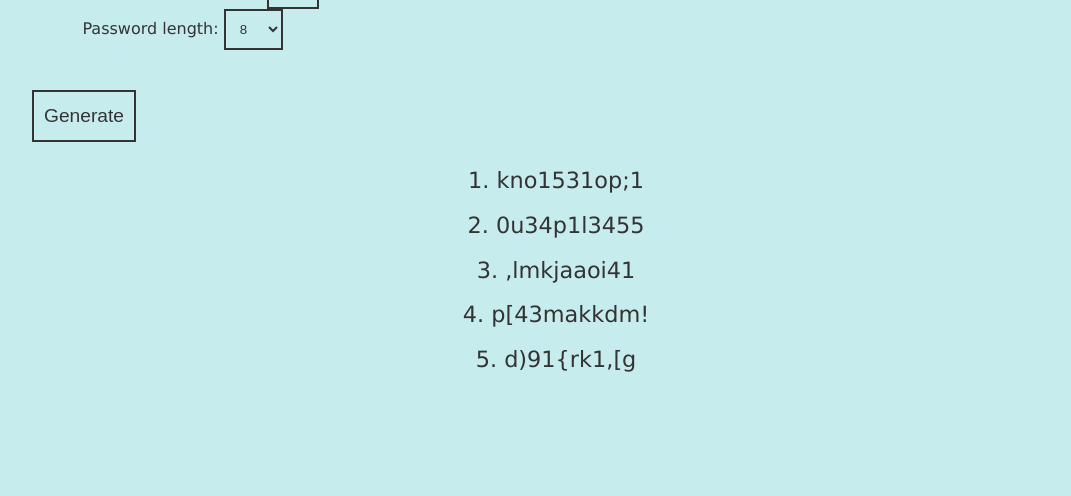
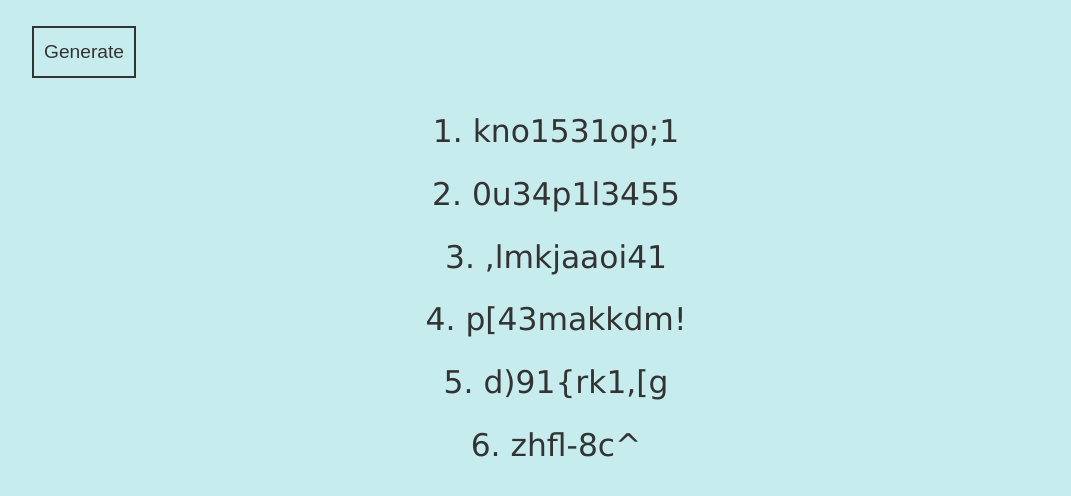
Before and after one commit to STORMTR00P3R/PasswordGenerator, a plain HTML site: page index.html in a window 1280 px wide. Both pictures are taken after a click on the button "Generate". Shown: the part 232-728 px from the top of the page, without its empty margins (104-1175 px from the left). Drawn offline with Linux system fonts and the light colour scheme.

Commit message:
transferfromrepl

```diff
--- a/index.html
+++ b/index.html
@@ -34,7 +34,7 @@
 
     <button onclick="start()">Generate</button>
 
-    <ol>
+    <ol id="passwordList">
         <li>kno1531op;1</li>
         <li>0u34p1l3455</li>
         <li>,lmkjaaoi41</li>
--- a/script.js
+++ b/script.js
@@ -3,3 +3,22 @@ let passwordLength  = document.querySelector('#passwordLength');
 let passwordList    = document.querySelector('#passwordList');
 
 let characters = "abcdefghijklmnopqrstuvwxyz0123456789!@#$%^&*()-={}][\|';:,./<>?'~";
+
+function start() {
+    var amount = passwordsAmount.value;
+    var length = passwordLength.value;
+    for (var i = 0; i < amount; i++) {
+        passwordList.innerHTML += "\n"; // prepend every generator output
+        var li = document.createElement("li");
+        var password = "";
+        for (var j = 0; j < length; j++) {
+            var choice = Math.floor(Math.random() * characters.length);
+            if (choice >= characters.length) {
+                choice = characters.length - 1;
+            }
+            password += characters[choice];
+        }
+        li.innerHTML = password;
+        passwordList.append(li);
+    }
+}
--- a/style.css
+++ b/style.css
@@ -1,5 +1,5 @@
 html {
-    padding: 5% 10%;
+    padding: 0% 10%;
     background: #c7ecee;
     color: #333;
     font-family: 'Lucida Sans', 'Lucida Sans Regular', 'Lucida Grande', 'Lucida Sans Unicode', Geneva, Verdana, sans-serif
```
